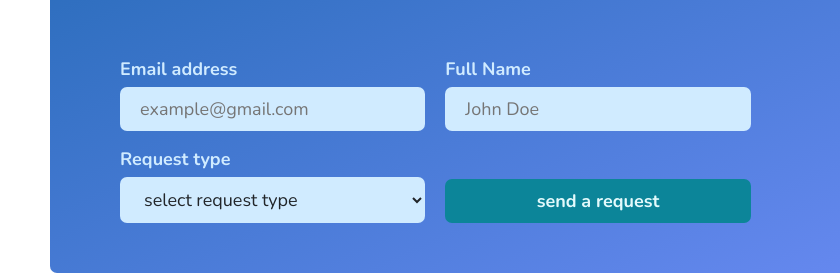
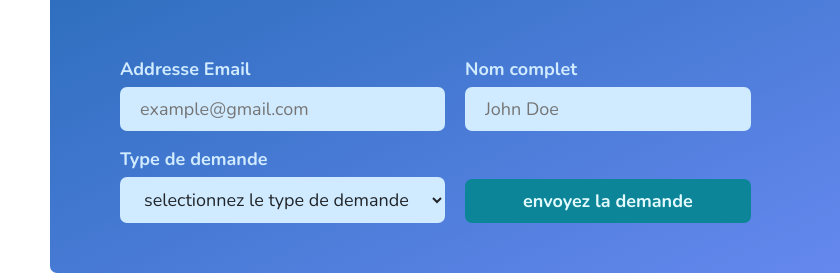
Before and after one commit to oubaycodes/Khadija-site-prod, a website: page frontend/index.html in a window 1280 px wide. Shown: the part 3153-3433 px from the top of the page, 0-840 px from the left. Drawn offline with nearby package versions, Linux system fonts and the light colour scheme; no server answers; grey boxes are pictures that could not be loaded.

Commit message:
translated form entries

```diff
--- a/frontend/index.html
+++ b/frontend/index.html
@@ -355,7 +355,7 @@
             </div>
             <div class="cta--inputs">
               <div class="cta--input">
-                <label for="email">Email address</label>
+                <label for="email">Addresse Email</label>
                 <input
                   type="email"
                   id="email"
@@ -364,7 +364,7 @@
                 />
               </div>
               <div class="cta--input">
-                <label for="full-name">Full Name</label>
+                <label for="full-name">Nom complet</label>
                 <input
                   type="text"
                   placeholder="John Doe"
@@ -374,15 +374,15 @@
               </div>
 
               <div class="cta--input">
-                <label for="request-type">Request type</label>
+                <label for="request-type">Type de demande</label>
                 <select name="request-type" id="">
-                  <option value="">select request type</option>
-                  <option value="">place an order</option>
-                  <option value="">get information</option>
-                  <option value="">contact us</option>
+                  <option value="">selectionnez le type de demande</option>
+                  <option value="">placez une commande</option>
+                  <option value="">obtenir d'information</option>
+                  <option value="">contactez nous</option>
                 </select>
               </div>
-              <button class="cta--button">send a request</button>
+              <button class="cta--button">envoyez la demande</button>
             </div>
           </div>
           <div class="cta--image"><div class="mesh"></div></div>
```
